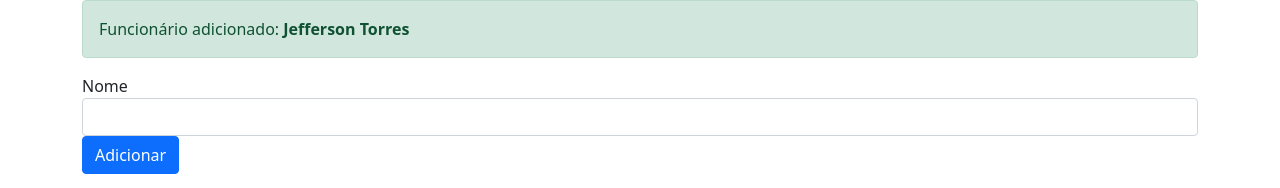
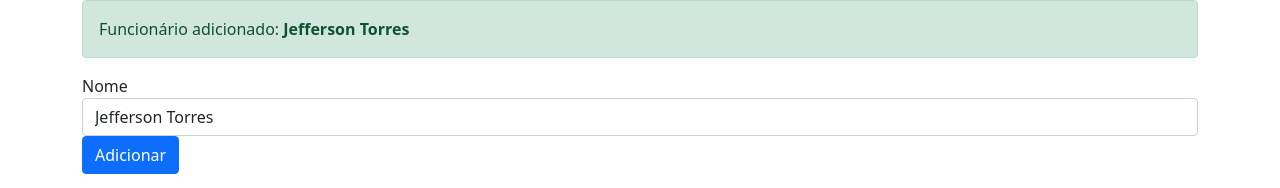
Before and after one commit to jefferson-torres/meuprojeto, an Angular app: page / in a window 1280 px wide. Shown: the top 188 px of the page. Built offline with nearby package versions, Linux system fonts and the light colour scheme.

Commit message:
9.9. Usando property binding

```diff
--- a/src/app/app.component.html
+++ b/src/app/app.component.html
@@ -4,7 +4,7 @@
     </div>
     <div class="form-group">
         <label>Nome</label>
-        <input type="text" class="form-control" #nomeInput>
+        <input type="text" class="form-control" (input)="alterarNome($event)" [value]="nome">
     </div>
-    <button type="submit" class="btn btn-primary" (click)="adicionar(nomeInput.value)">Adicionar</button>
+    <button type="submit" class="btn btn-primary" (click)="adicionar()" [disabled]="nome.length == 0">Adicionar</button>
 </div>
--- a/src/app/app.component.ts
+++ b/src/app/app.component.ts
@@ -8,8 +8,17 @@ import { Component } from '@angular/core';
 export class AppComponent {
   nome = 'Jefferson Torres';
 
-  adicionar(nome: string) {
-    this.nome = nome;
+  adicionar() {
+    console.log(`Adicionando ${this.nome}`);
+
+    const numero = Math.round(Math.random() * 100);
+
+    this.nome = `João ${numero}`;
+  }
+
+  alterarNome(event: any) {
+    //console.log(event);
+    this.nome = event.target.value;
   }
 
 }
```
